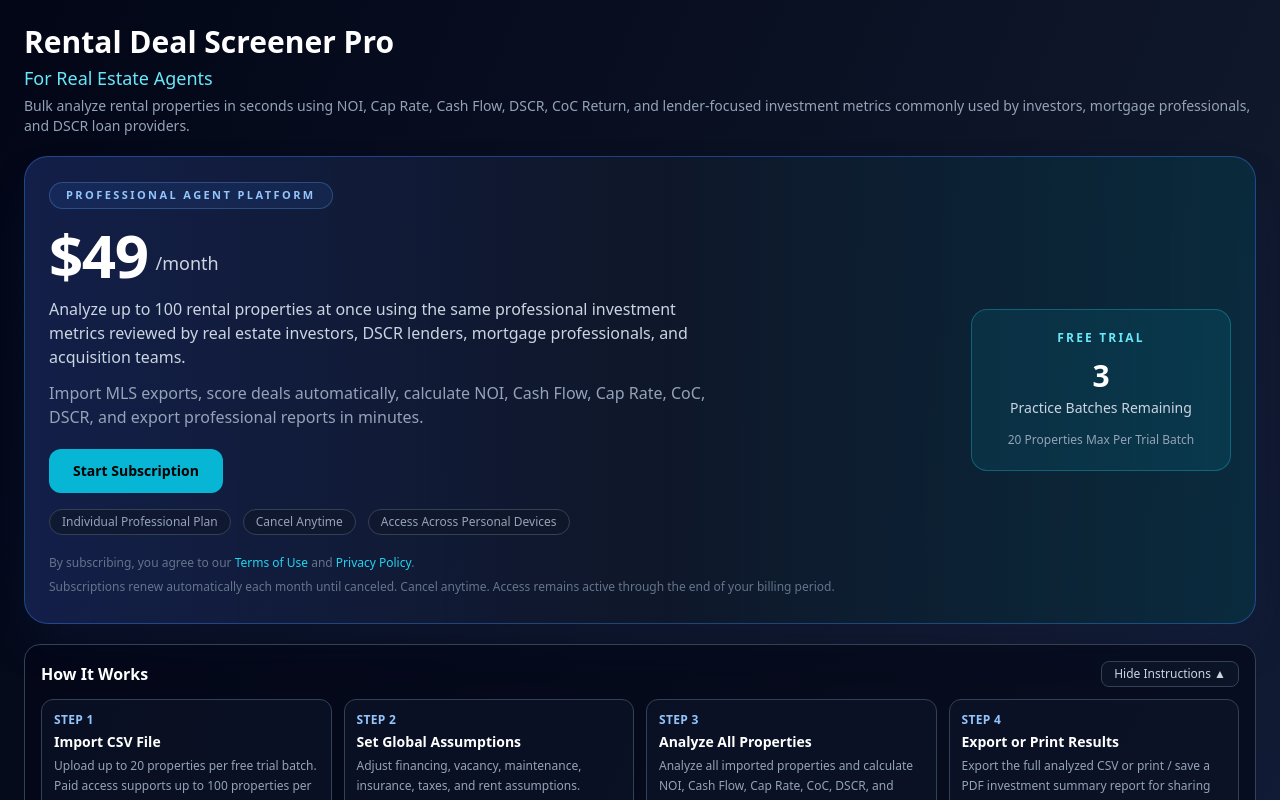
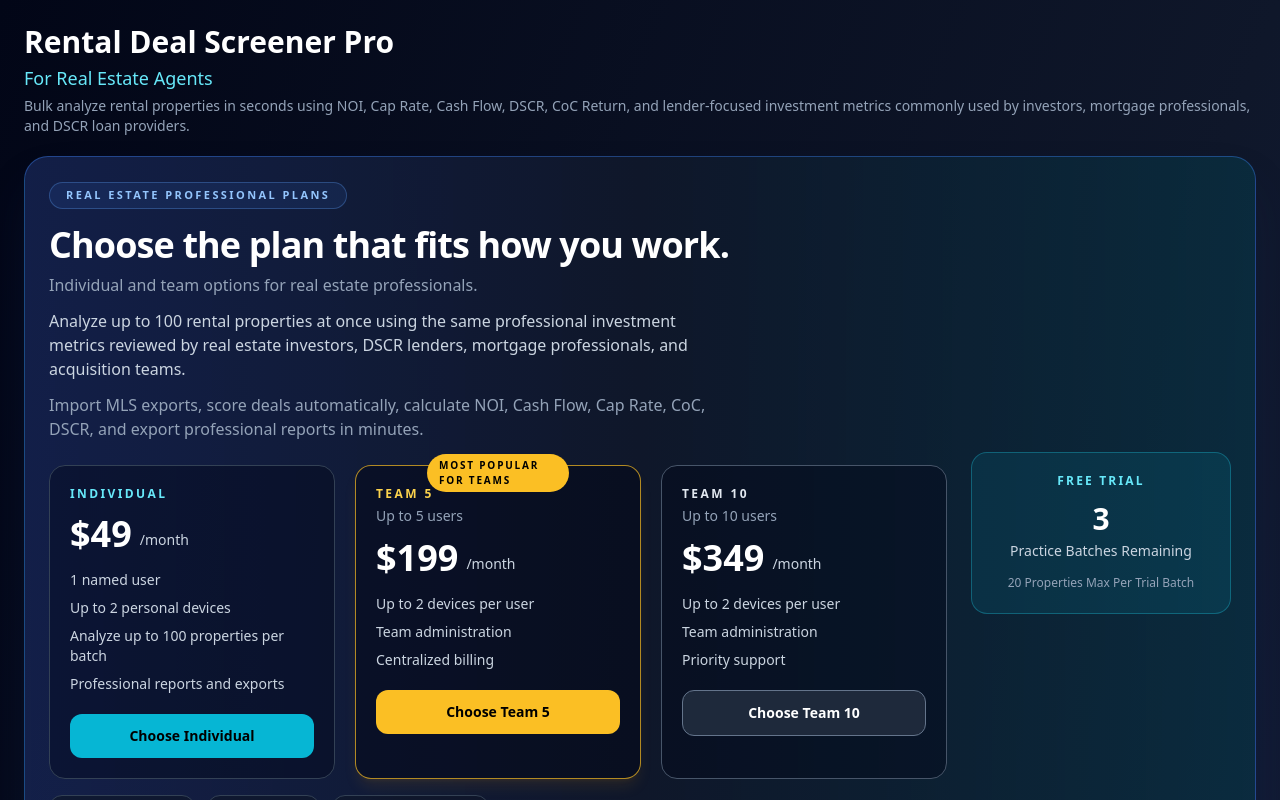
Before and after one commit to adrianr71/deal-analyzer, a React (Vite) app: page /agents in a window 1280 px wide. Shown: the top 800 px of the page. Built offline with nearby package versions, Linux system fonts and the light colour scheme.

Commit message:
Add team pricing plans
Add Individual, Team 5, and Team 10 pricing options with Stripe checkout support.

```diff
--- a/src/pages/AgentV2.jsx
+++ b/src/pages/AgentV2.jsx
@@ -230,16 +230,22 @@ function handleReportBrandingChange(nextBranding) {
   }
 
 
-async function startStripeCheckout() {
+async function startStripeCheckout(plan = "individual") {
   try {
     const response = await fetch("/api/create-checkout-session", {
       method: "POST",
+      headers: {
+        "Content-Type": "application/json",
+      },
+      body: JSON.stringify({
+        plan,
+      }),
     });
 
     const data = await response.json();
 
     if (!response.ok || !data.url) {
-      alert("Unable to start checkout. Please try again.");
+      alert(data.error || "Unable to start checkout. Please try again.");
       return;
     }
 
@@ -249,6 +255,7 @@ async function startStripeCheckout() {
     alert("Unable to start checkout. Please try again.");
   }
 }
+
   async function openCustomerPortal() {
   const customerId = localStorage.getItem("stripe_customer_id");
 
@@ -433,10 +440,18 @@ function handlePrintSummary() {
                 <div>
                   {!isPaid ? (
   <>
-    <div className="inline-flex items-center rounded-full border border-blue-400/30 bg-blue-500/10 px-4 py-1 text-[11px] font-semibold uppercase tracking-[0.22em] text-blue-300">Professional Agent Platform</div>
-    <div className="mt-4 flex items-end gap-2">
-      <div className="text-5xl font-black tracking-tight text-white md:text-6xl">$49</div>
-      <div className="pb-2 text-lg font-medium text-slate-300">/month</div>
+<div className="inline-flex items-center rounded-full border border-blue-400/30 bg-blue-500/10 px-4 py-1 text-[11px] font-semibold uppercase tracking-[0.22em] text-blue-300">
+  Real Estate Professional Plans
+</div>
+
+<div className="mt-4">
+  <div className="text-3xl font-black tracking-tight text-white md:text-4xl">
+    Choose the plan that fits how you work.
+  </div>
+
+  <div className="mt-2 text-sm text-slate-400 md:text-base">
+    Individual and team options for real estate professionals.
+  </div>
 </div>
   </>
 ) : (
@@ -478,21 +493,112 @@ function handlePrintSummary() {
 )}
 
 {!isPaid && (
-  <div className="mt-5">
+  <div className="mt-6 grid gap-5 md:grid-cols-3">
+
+    {/* Individual */}
+    <div className="rounded-2xl border border-slate-700 bg-slate-950/40 p-5">
+      <div className="text-xs font-semibold uppercase tracking-[0.2em] text-cyan-300">
+        Individual
+      </div>
+
+      <div className="mt-3 flex items-end gap-2">
+        <div className="text-4xl font-black text-white">$49</div>
+        <div className="pb-1 text-sm text-slate-300">/month</div>
+      </div>
+
+      <div className="mt-4 space-y-2 text-sm text-slate-300">
+        <div>1 named user</div>
+        <div>Up to 2 personal devices</div>
+        <div>Analyze up to 100 properties per batch</div>
+        <div>Professional reports and exports</div>
+      </div>
+
       <button
-      onClick={startStripeCheckout}
-      className="rounded-xl bg-cyan-500 px-6 py-3 text-sm font-semibold text-black transition hover:bg-cyan-400"
+        onClick={() => startStripeCheckout("individual")}
+        className="mt-5 w-full rounded-xl bg-cyan-500 px-5 py-3 text-sm font-semibold text-black transition hover:bg-cyan-400"
       >
-      Start Subscription
+        Choose Individual
       </button>
+    </div>
+
+    {/* Team 5 */}
+    <div className="relative rounded-2xl border border-amber-400/70 bg-slate-950/50 p-5 shadow-lg shadow-amber-500/10">
+      <div className="absolute -top-3 left-1/2 -translate-x-1/2 rounded-full bg-amber-400 px-3 py-1 text-[10px] font-bold uppercase tracking-[0.18em] text-black">
+        Most Popular for Teams
+      </div>
+
+      <div className="text-xs font-semibold uppercase tracking-[0.2em] text-amber-300">
+        Team 5
+      </div>
+
+      <div className="mt-1 text-sm text-slate-400">
+       Up to 5 users
+      </div>
+
+      <div className="mt-3 flex items-end gap-2">
+        <div className="text-4xl font-black text-white">$199</div>
+        <div className="pb-1 text-sm text-slate-300">/month</div>
+      </div>
+
+      <div className="mt-4 space-y-2 text-sm text-slate-300">
+        <div>Up to 2 devices per user</div>
+        <div>Team administration</div>
+        <div>Centralized billing</div>
+      </div>
+
+      <button
+        onClick={() => startStripeCheckout("team_5")}
+        className="mt-5 w-full rounded-xl bg-amber-400 px-5 py-3 text-sm font-semibold text-black transition hover:bg-amber-300"
+      >
+        Choose Team 5
+      </button>
+    </div>
+
+    {/* Team 10 */}
+    <div className="rounded-2xl border border-slate-600 bg-slate-950/40 p-5">
+      <div className="text-xs font-semibold uppercase tracking-[0.2em] text-slate-200">
+        Team 10
+      </div>
+
+      <div className="mt-1 text-sm text-slate-400">
+       Up to 10 users
+      </div>
+
+      <div className="mt-3 flex items-end gap-2">
+        <div className="text-4xl font-black text-white">$349</div>
+        <div className="pb-1 text-sm text-slate-300">/month</div>
+      </div>
+
+      <div className="mt-4 space-y-2 text-sm text-slate-300">
+        <div>Up to 2 devices per user</div>
+        <div>Team administration</div>
+        <div>Priority support</div>
+      </div>
+
+      <button
+        onClick={() => startStripeCheckout("team_10")}
+        className="mt-5 w-full rounded-xl border border-slate-500 bg-slate-800 px-5 py-3 text-sm font-semibold text-white transition hover:bg-slate-700"
+      >
+        Choose Team 10
+      </button>
+    </div>
+
   </div>
 )}
 {!isPaid && (
   <>
     <div className="mt-4 flex flex-wrap items-center gap-3 text-xs text-slate-400">
-                    <div className="rounded-full border border-slate-700 bg-slate-900/70 px-3 py-1">Individual Professional Plan</div>
-                    <div className="rounded-full border border-slate-700 bg-slate-900/70 px-3 py-1">Cancel Anytime</div>
-                    <div className="rounded-full border border-slate-700 bg-slate-900/70 px-3 py-1">Access Across Personal Devices</div>
+      <div className="rounded-full border border-slate-700 bg-slate-900/70 px-3 py-1">
+        Monthly Subscription
+      </div>
+
+      <div className="rounded-full border border-slate-700 bg-slate-900/70 px-3 py-1">
+        Cancel Anytime
+      </div>
+
+      <div className="rounded-full border border-slate-700 bg-slate-900/70 px-3 py-1">
+        Secure Stripe Checkout
+      </div>
     </div>
 
                   <div className="mt-4 text-xs leading-6 text-slate-500">
```
Also changed, not shown: api/create-checkout-session.js (+92 -9 lines). Lines whose indentation alone changed are shown as unchanged.
